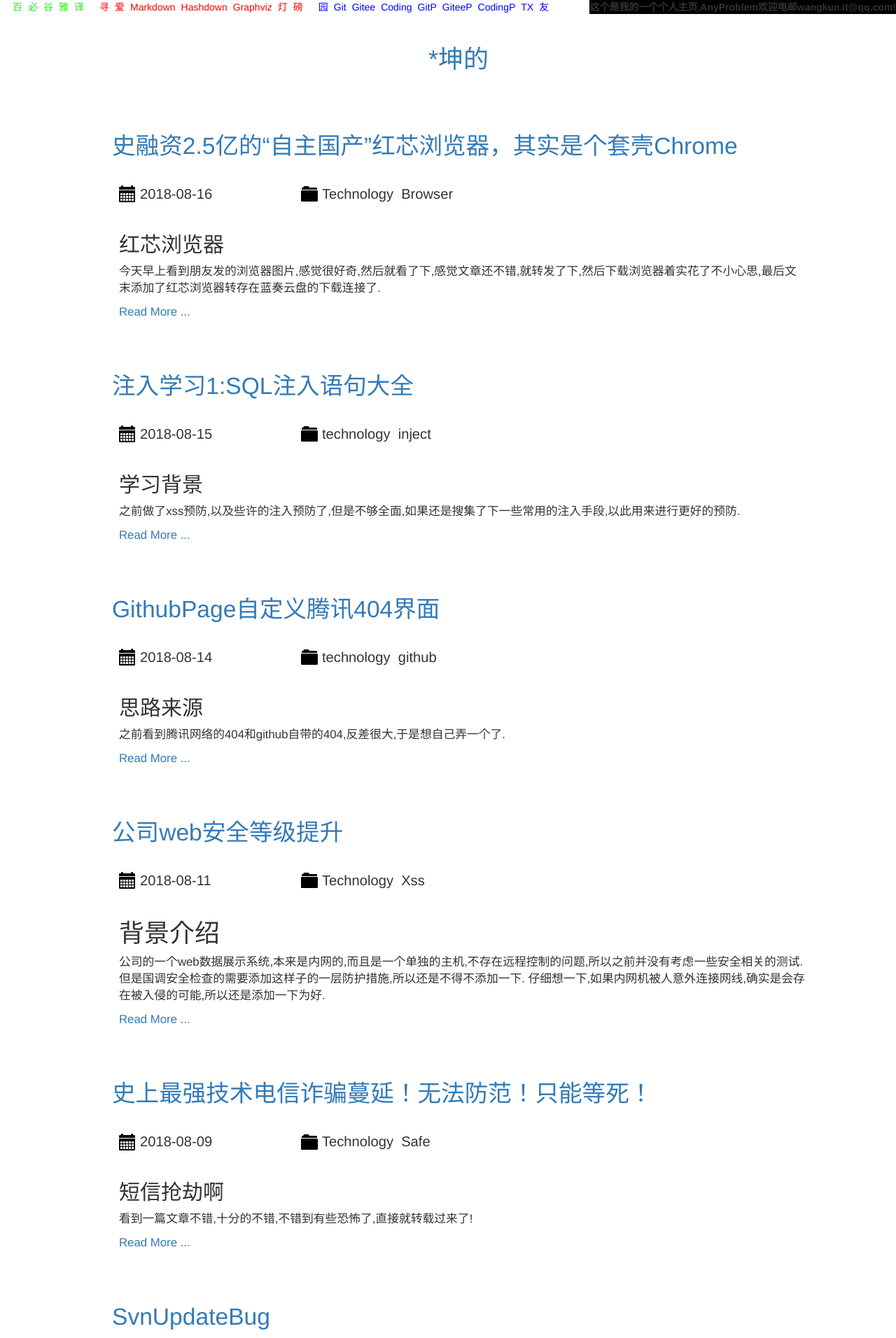
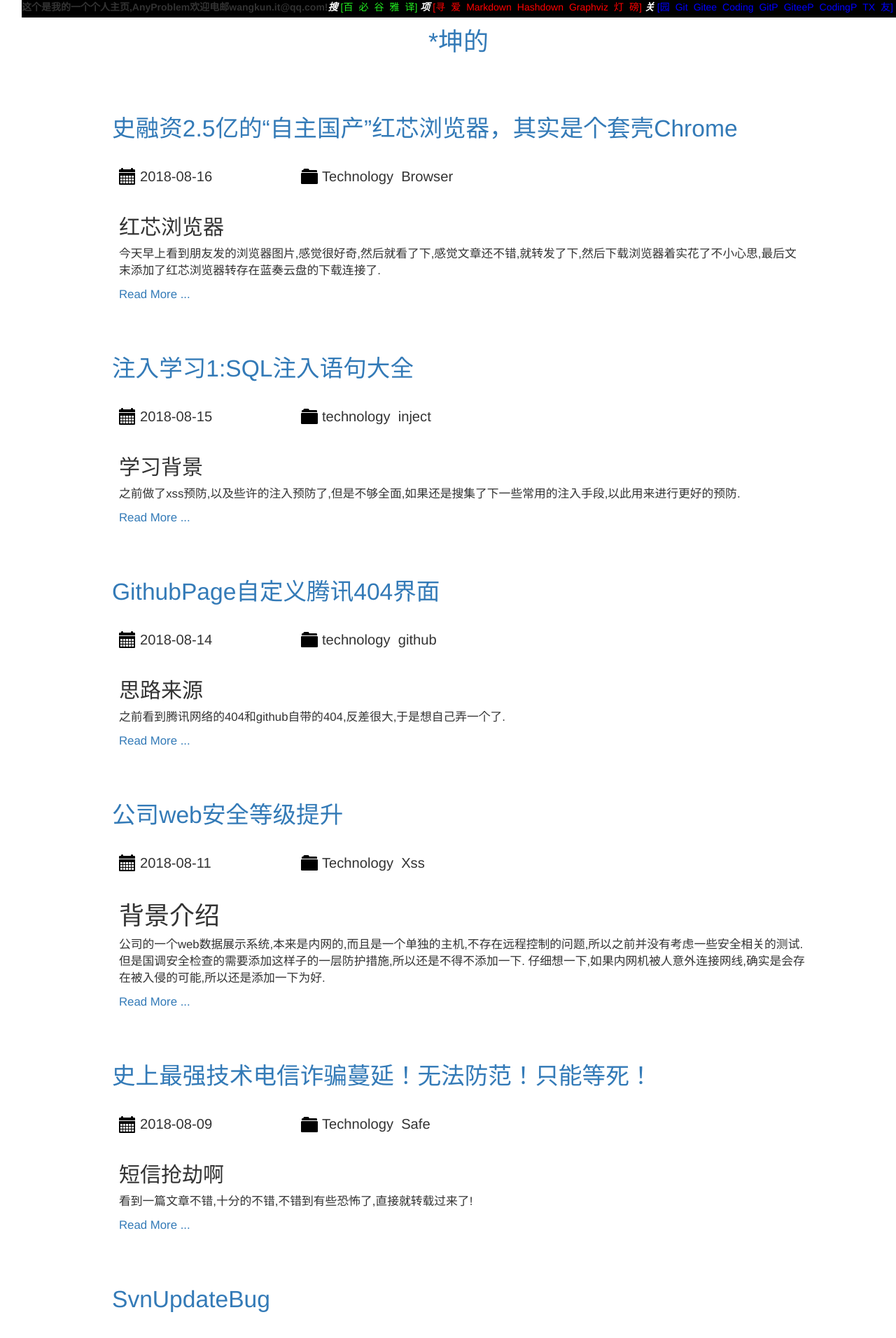
Before and after one commit to wangkun19930608/wangkun19930608.github.io, a Jekyll site: the page built from index.html, in a window 1280 px wide. Shown: the top 1912 px of the page at 70% size. Built offline with Jekyll 4.4.1, drawn with Linux system fonts in a browser that asks for light colours; nearby versions of some CDN libraries; the list of posts is cut into pages by our own code; comment, search, counter and statistics services are not loaded.

```diff
--- a/assets/css/straybirds.css
+++ b/assets/css/straybirds.css
@@ -420,15 +420,16 @@ table, th, td {
     /*display: none;*/
 }
 
-#introduce {
+#headtitle {
 	letf: 0px;
 	right: 0px;
+	background: black;
+	position: fixed;
 	z-index: 1;
 }
 
 
 #introduce {
-	position: fixed;
 	background: black;
 	z-index: 1;
 }
--- a/assets/javascripts/main.js
+++ b/assets/javascripts/main.js
@@ -8,18 +8,18 @@ var json=
 [
 {'label':'搜','list':
 [
-{'class':'search','href':'https://wangkun19930608.github.io/search/baidu.html','html':'百','tar':''}
+{'class':'search','href':'https://wangkun19930608.github.io/search/baidu.html','html':'[百','tar':''}
 ,{'class':'search','href':'https://wangkun19930608.github.io/search/ying.html','html':'必','tar':''}
 ,{'class':'search','href':'https://wangkun19930608.github.io/search/google.html','html':'谷','tar':''}
 ,{'class':'search','href':'https://wangkun19930608.github.io/search/yahoo.html','html':'雅','tar':''}
-,{'class':'search','href':'https://wangkun19930608.github.io/search/translate.html','html':'译','tar':''}
+,{'class':'search','href':'https://wangkun19930608.github.io/search/translate.html','html':'译]','tar':''}
 ]
 }
 ,
 {
 'label':'项','list':
 [
-{'class':'project','href':'https://wangkun19930608.github.io/hbut/index.html','html':'寻','tar':''}
+{'class':'project','href':'https://wangkun19930608.github.io/hbut/index.html','html':'[寻','tar':''}
 ,{'class':'project','href':'https://wangkun19930608.github.io/hbut/love.html','html':'爱','tar':''}
 ,{'class':'project','href':'https://wangkun19930608.github.io/MarkdownOnline/','html':'Markdown','tar':''}
 ,{'class':'project','href':'https://wangkun19930608.github.io/HashdownOnline','html':'Hashdown','tar':''}
@@ -27,14 +27,14 @@ var json=
 //,{'class':'project','href':'https://wangkun19930608.github.io/game/lightgame.html','html':'灯','tar':'iframe'}
 ,{'class':'project','href':'javascript:load_home(\'visi3\',\'/game/lightgame.html\');','html':'灯','tar':'iframe'}
 //,{'class':'project','href':'https://wangkun19930608.github.io/game/ipnone6s.html','html':'磅','tar':'iframe'}
-,{'class':'project','href':'javascript:load_home(\'visi3\',\'/game/ipnone6s.html\');','html':'磅','tar':'iframe'}
+,{'class':'project','href':'javascript:load_home(\'visi3\',\'/game/ipnone6s.html\');','html':'磅]','tar':'iframe'}
 ]
 }
 ,
 {
 'label':'关','list':
 [
-{'class':'about','href':'https://www.cnblogs.com/wangkun1993/','html':'园','tar':''}
+{'class':'about','href':'https://www.cnblogs.com/wangkun1993/','html':'[园','tar':''}
 ,{'class':'about','href':'https://github.com/wangkun19930608/','html':'Git','tar':''}
 ,{'class':'about','href':'https://gitee.com/wangkun19930608','html':'Gitee','tar':''}
 ,{'class':'about','href':'https://coding.net/u/wangkun19930608','html':'Coding','tar':''}
@@ -43,7 +43,7 @@ var json=
 ,{'class':'about','href':'http://wangkun19930608.coding.me/','html':'CodingP','tar':''}
 ,{'class':'about','href':'https://cloud.tencent.com/developer/user/1178990','html':'TX','tar':''}
 //,{'class':'about','href':'https://wangkun19930608.github.io/friends.html','html':'友','tar':'iframe'}
-,{'class':'about','href':'javascript:load_home(\'visi3\',\'/friends.html\');','html':'友','tar':'iframe'}
+,{'class':'about','href':'javascript:load_home(\'visi3\',\'/friends.html\');','html':'友]','tar':'iframe'}
 ]
 }
 ];
```
Also changed, not shown: friends2.html (+4 -5 lines).
